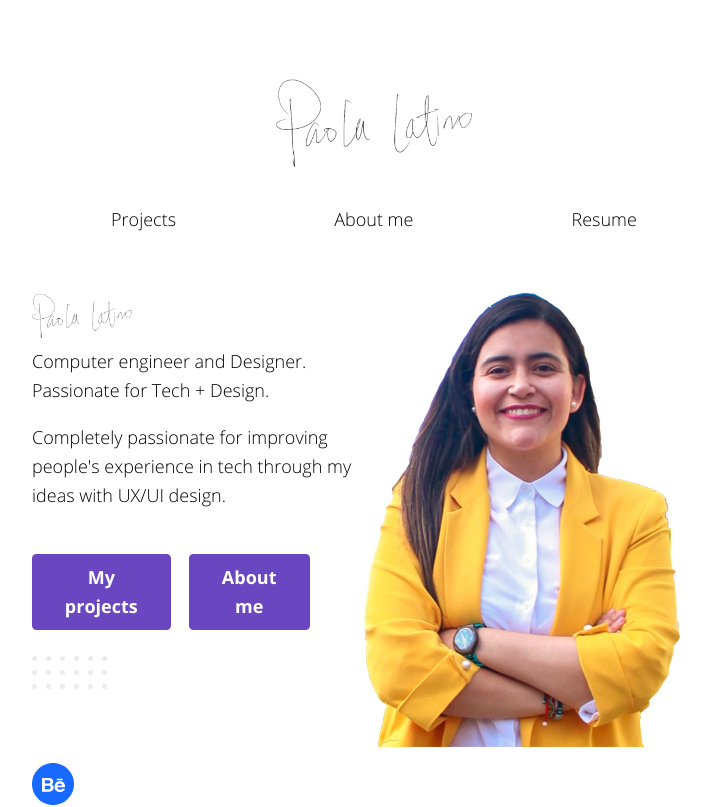
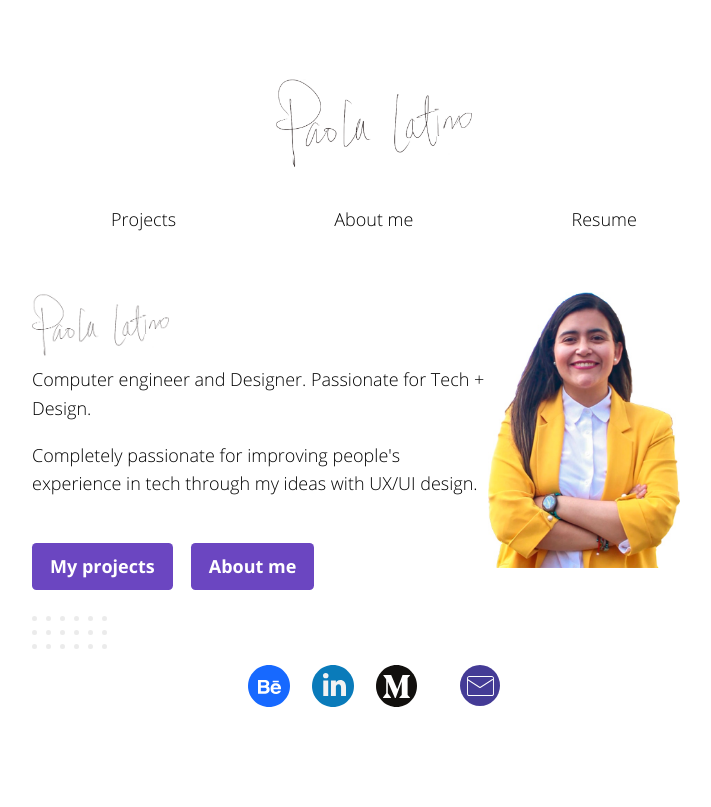
Before and after one commit to Paola1234/portfolio, a Next.js app: page / in a window 1280 px wide. Shown: the top 807 px of the page, without its empty margins (266-977 px from the left). Built offline with nearby package versions, Linux system fonts and the light colour scheme.

Commit message:
Index Columns saved

```diff
--- a/pages/index.js
+++ b/pages/index.js
@@ -10,12 +10,12 @@ export default function index() {
         <title>Paola Latino Designer Developer</title>
       </Head>
       <div className="pr-8 mt-8 row">
-            <div className="column-right ">
+            <div className="auto-cols-auto">
             <img src="/images/name.png" className="img-small"/>
             <p className="mb-4">Computer engineer and Designer. Passionate for Tech + Design. </p>
             <p className="mt-4 mb-6">Completely passionate for improving people's experience in
                 tech through my ideas with UX/UI design.</p>
-                  <div className="pr-8 row">
+                  <div className="flex flex-wrap pr-8 row">
                       <a href="/projects">
                         <button className="left-auto right-auto px-4 py-2 my-4 font-bold text-white bg-purple-700 rounded hover:bg-purple-500">
                           My projects
@@ -33,7 +33,7 @@ export default function index() {
             <img className="center" src="/images/profile.jpg" alt=""/>
             </div>
         </div>
-        <div className="auto-rows-max">
+        <div className="flex-wrap rowMedia">
             <a href="https://www.behance.net/paola-latino" ><img className="mediaIcons" src="/icons/socialMedia/behance.svg" alt="behancePlatino"/></a>
             <a href="https://www.linkedin.com/in/paola-latino/"><img className="mediaIcons"src="/icons/socialMedia/linkedin.svg" alt="Linkedin"/></a>
             <a href="https://medium.com/@paolalat188"><img className="mediaIcons"src="/icons/socialMedia/medium.svg" alt=""/></a>
--- a/pages/projects.js
+++ b/pages/projects.js
@@ -17,9 +17,9 @@ export default function projects() {
           <img className="flex justify-around img-small center-img" src="/icons/projectlogos/stori.png" alt=""/>
           <h2 className="white-center-text">Gamification and rewards using a credit card</h2>
           <div className="flex flex-wrap justify-around px-16 mt-4">
-            <a href="/stori# Process"><button className="px-2 py-1 mb-2 font-semibold text-white bg-transparent border rounded hover:bg-white-500 hover:text-white border-white-700 hover:border-transparent"> Process</button></a>
-            <a href="/stori# Main problem"><button className="px-2 py-1 mb-2 font-semibold text-white bg-transparent border rounded hover:bg-white-500 hover:text-white border-white-700 hover:border-transparent">Problem</button></a>
-            <a href="/stori# Wireframes"><button className="px-2 py-1 font-semibold text-white bg-transparent border rounded hover:bg-white-500 hover:text-white border-white-700 hover:border-transparent">Wireframes</button></a>
+            <a href="/stori#Process"><button className="px-2 py-1 mb-2 font-semibold text-white bg-transparent border rounded hover:bg-white-500 hover:text-white border-white-700 hover:border-transparent"> Process</button></a>
+            <a href="/stori#Main problem"><button className="px-2 py-1 mb-2 font-semibold text-white bg-transparent border rounded hover:bg-white-500 hover:text-white border-white-700 hover:border-transparent">Problem</button></a>
+            <a href="/stori#Wireframes"><button className="px-2 py-1 font-semibold text-white bg-transparent border rounded hover:bg-white-500 hover:text-white border-white-700 hover:border-transparent">Wireframes</button></a>
           </div>
           <p className="mt-4 white-center-text">Mobile app</p>
           <p className="mb-4 white-center-text">Gamification</p>
```
